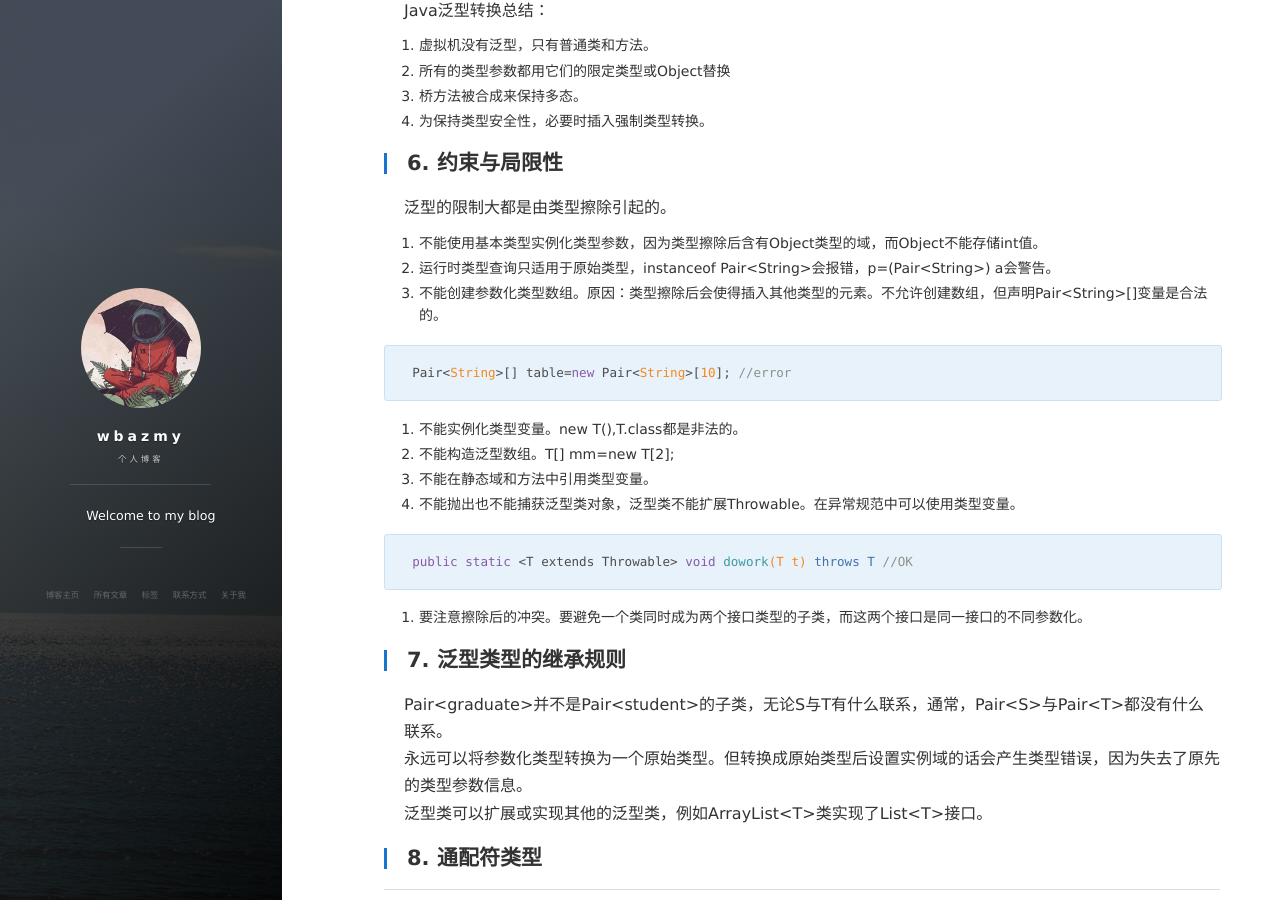
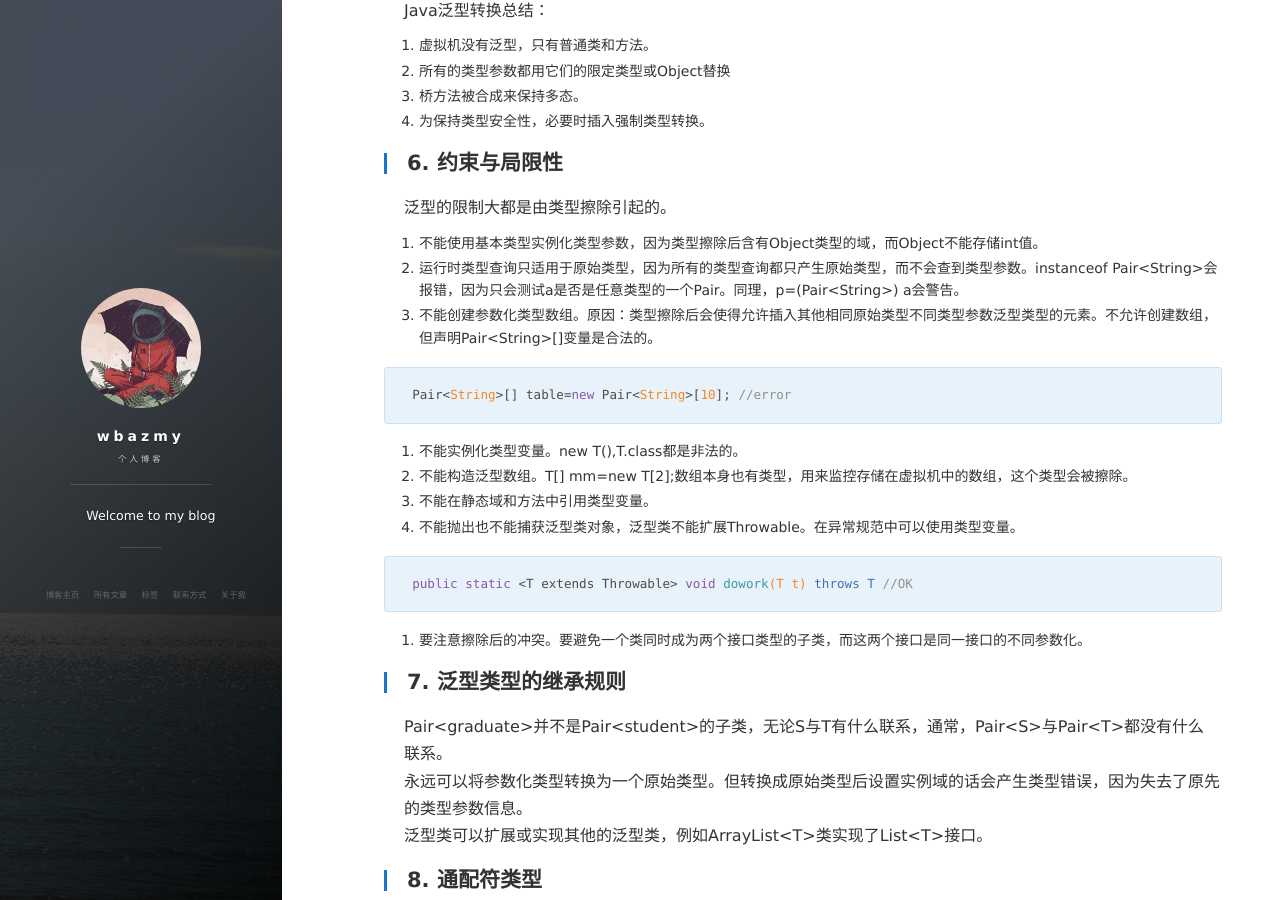
Before and after one commit to wbazmy/wbazmy.github.io, a Jekyll site: the page built from _posts/2021-10-14-泛型程序设计.md, in a window 1280 px wide and 900 px high, scrolled down 2847 px. Built offline with Jekyll 4.4.1, drawn with Linux system fonts in a browser that asks for light colours; nearby versions of some CDN libraries; comment, search, counter and statistics services are not loaded.

Commit message:
Update 2021-10-14-泛型程序设计.md

````diff
--- a/_posts/2021-10-14-泛型程序设计.md
+++ b/_posts/2021-10-14-泛型程序设计.md
@@ -121,15 +121,15 @@ Java泛型转换总结：
 ## 6. 约束与局限性
 泛型的限制大都是由类型擦除引起的。
 1. 不能使用基本类型实例化类型参数，因为类型擦除后含有Object类型的域，而Object不能存储int值。
-2. 运行时类型查询只适用于原始类型，instanceof Pair&lt;String&gt;会报错，p=(Pair&lt;String&gt;) a会警告。
-3. 不能创建参数化类型数组。原因：类型擦除后会使得插入其他类型的元素。不允许创建数组，但声明Pair&lt;String&gt;[]变量是合法的。
+2. 运行时类型查询只适用于原始类型，因为所有的类型查询都只产生原始类型，而不会查到类型参数。instanceof Pair&lt;String&gt;会报错，因为只会测试a是否是任意类型的一个Pair。同理，p=(Pair&lt;String&gt;) a会警告。
+3. 不能创建参数化类型数组。原因：类型擦除后会使得允许插入其他相同原始类型不同类型参数泛型类型的元素。不允许创建数组，但声明Pair&lt;String&gt;[]变量是合法的。
 
 ```java
 Pair<String>[] table=new Pair<String>[10]; //error
 ```
 
 4. 不能实例化类型变量。new T(),T.class都是非法的。
-5. 不能构造泛型数组。T[] mm=new T[2];
+5. 不能构造泛型数组。T[] mm=new T[2];数组本身也有类型，用来监控存储在虚拟机中的数组，这个类型会被擦除。
 6. 不能在静态域和方法中引用类型变量。
 7. 不能抛出也不能捕获泛型类对象，泛型类不能扩展Throwable。在异常规范中可以使用类型变量。
 
````
